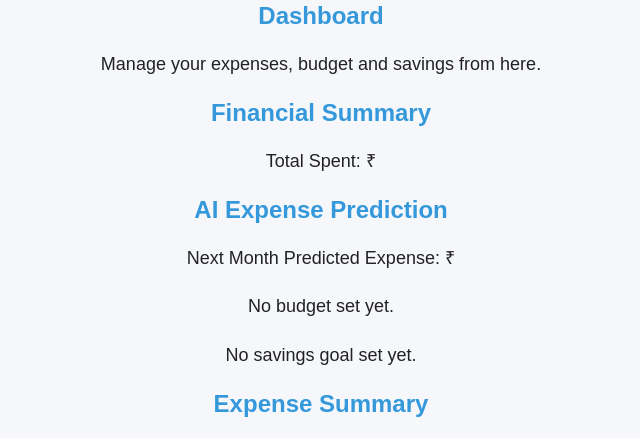
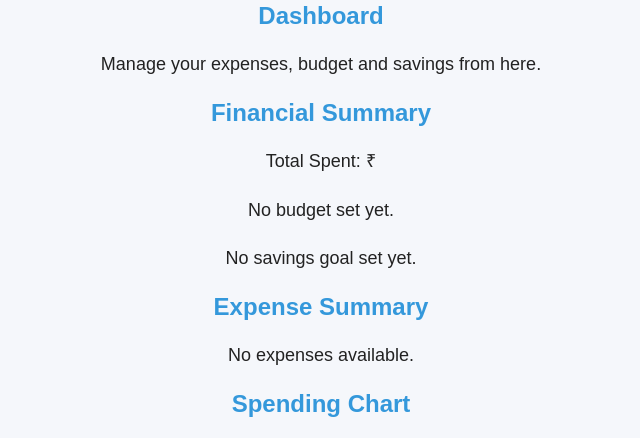
Before and after one commit to shanmugavallim/Pocket_Sense-AI, a FastAPI app: template templates/dashboard.html in a window 1280 px wide. Shown: the part 185-623 px from the top of the page, without its empty margins (319-959 px from the left). Run offline with FastAPI, Linux system fonts and the light colour scheme; the template is opened without the code that fills it, so the values that code supplies are empty.

Commit message:
Hide AI expense prediction from dashboard

```diff
--- a/templates/dashboard.html
+++ b/templates/dashboard.html
@@ -35,14 +35,7 @@
     </p>
 
 
-    <!-- AI Expense Prediction -->
 
-    <h2>AI Expense Prediction</h2>
-
-    <p>
-        Next Month Predicted Expense:
-        ₹{{ predicted_expense }}
-    </p>
 
 
     <!-- Budget -->
```
